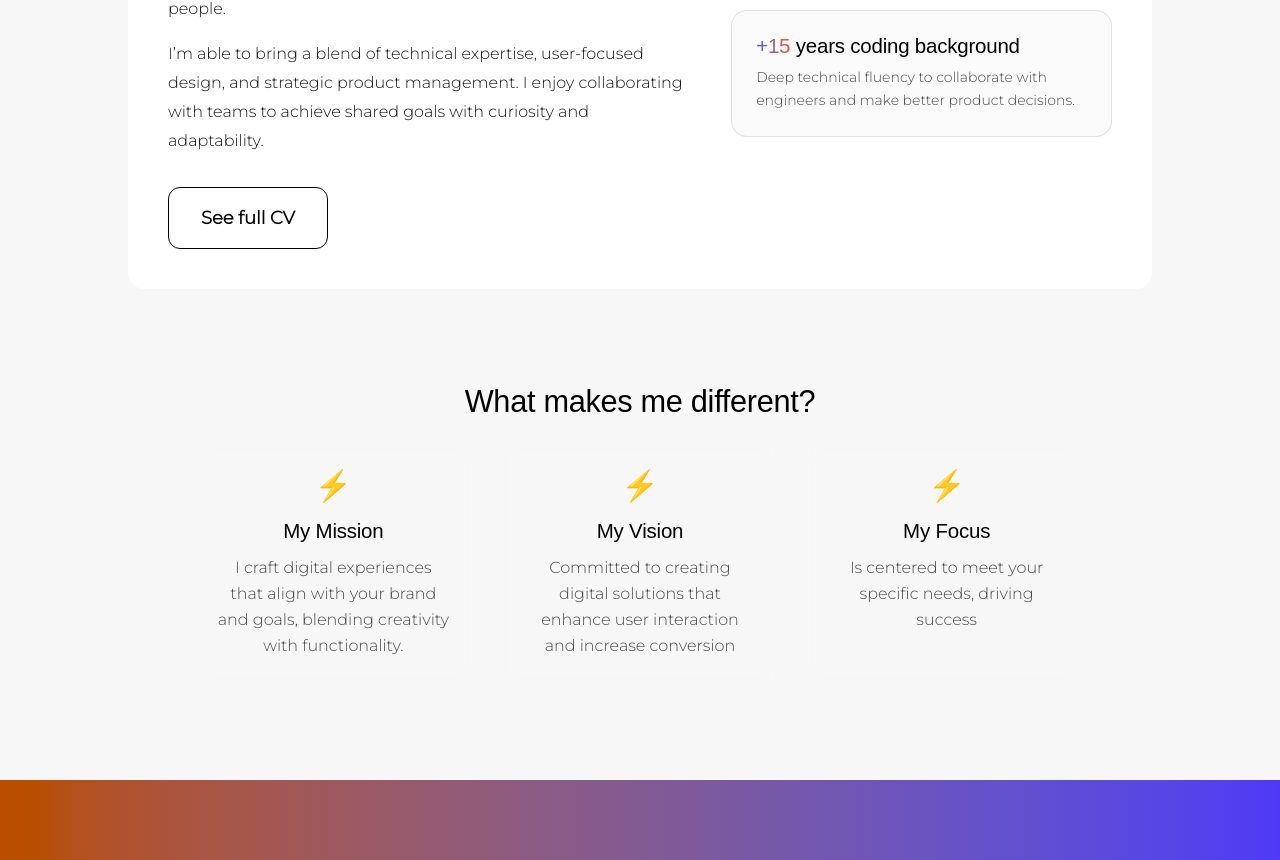
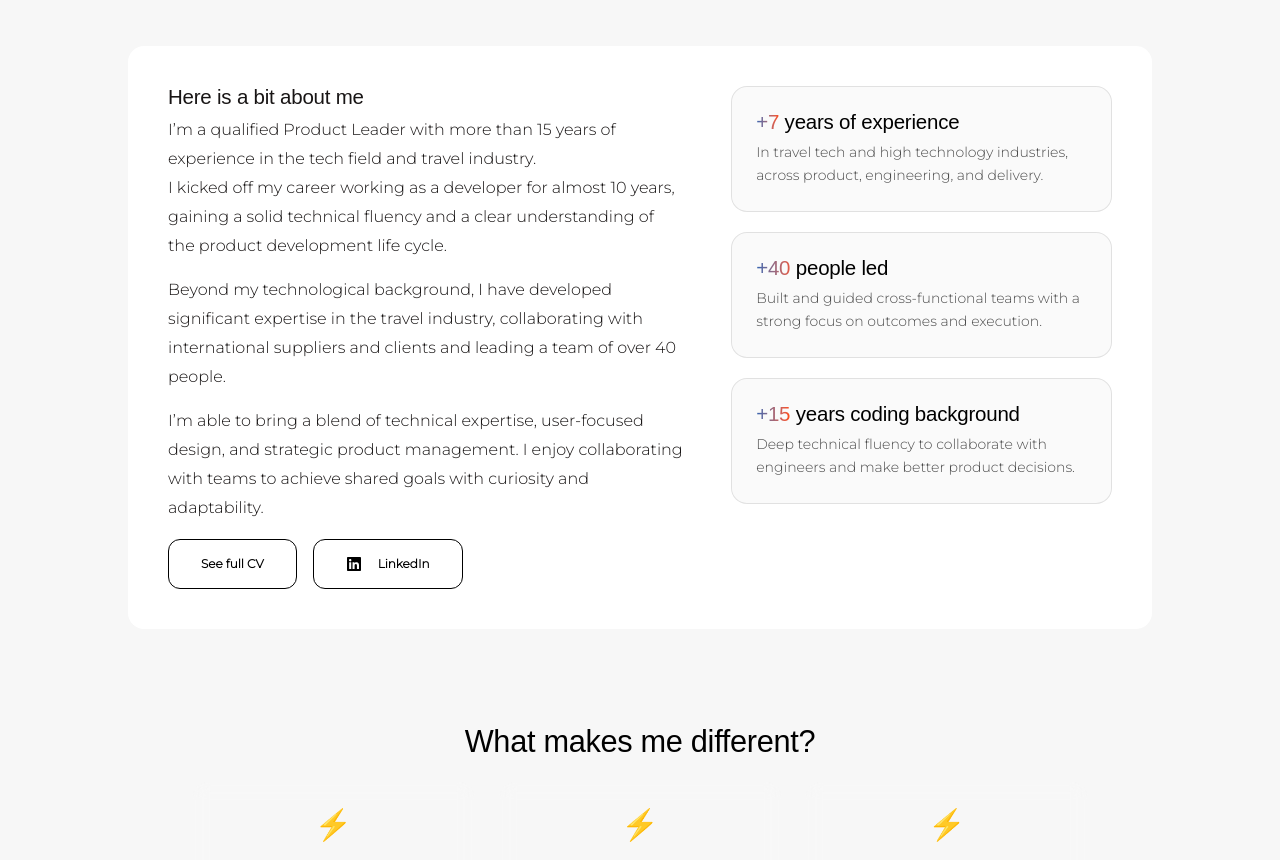
Before and after one commit to danielelaciura/danielelaciura, a Next.js app: page / in a window 1280 px wide. Shown: the part 1636-2496 px from the top of the page. Built offline with nearby package versions, Linux system fonts and the light colour scheme; a web font is replaced by a local one.

Commit message:
added links

```diff
--- a/app/components/AboutUs.tsx
+++ b/app/components/AboutUs.tsx
@@ -1,7 +1,7 @@
 "use client";
 
 import { motion } from "framer-motion";
-
+import { FaLinkedin } from "react-icons/fa"; // make sure react-icons is installed
 
 export default function AboutUs() {
   return (
@@ -44,13 +44,37 @@ export default function AboutUs() {
                 I’m able to bring a blend of technical expertise, user-focused design, and strategic product management. I enjoy collaborating with teams to achieve shared goals with curiosity and adaptability.
               </p>
 
+              <div className="flex gap-4 mt-4">
+              {/* CV Button */}
+                <a
+                  href="https://drive.google.com/file/d/1BOixjARVzCO36_2W629ILvwrqt3C304M/view?usp=sharing"
+                  target="_blank"
+                  rel="noopener noreferrer"
+                >
                   <motion.button
                     whileHover={{ scale: 1.05 }}
                     whileTap={{ scale: 0.95 }}
-                className="mt-4 px-8 py-4 rounded-xl border text-black font-semibold text-lg hover:shadow-lg hover:shadow-orange-500/50 transition-all"
+                    className="px-8 py-4 text-xs rounded-xl border text-black font-semibold hover:shadow-lg hover:shadow-blu-500/50 transition-all"
                   >
                     See full CV
                   </motion.button>
+                </a>
+
+                {/* LinkedIn Button */}
+                <a
+                  href="https://www.linkedin.com/in/daniele-la-ciura/"
+                  target="_blank"
+                  rel="noopener noreferrer"
+                >
+                  <motion.button
+                    whileHover={{ scale: 1.05 }}
+                    whileTap={{ scale: 0.95 }}
+                    className="px-8 py-4 text-xs flex rounded-xl border text-black font-semibold hover:shadow-lg gap-4 hover:shadow-blu-500/50 transition-all"
+                  >
+                    <FaLinkedin size={16} /> LinkedIn
+                  </motion.button>
+                </a>
+              </div>
             </div>
 
             <div className="text-left">
--- a/app/components/CallToAction.tsx
+++ b/app/components/CallToAction.tsx
@@ -17,16 +17,18 @@ export default function CallToAction() {
           <h2 className="text-4xl md:text-5xl font-bold mb-6 text-white">
             Have a dream project?
           </h2>
-          <p className="text-xl mb-8 max-w-2xl mx-auto  text-white">
+          <p className="text-lg mb-8 max-w-2xl mx-auto  text-white">
             Let&apos;s transform your vision into stunning reality. Reach out to us today and start the journey to a remarkable online presence.
           </p>
+          <a href="mailto:hello@danielelaciura.com">
             <motion.button
               whileHover={{ scale: 1.05 }}
               whileTap={{ scale: 0.95 }}
-            className="px-8 py-4 rounded-full  text-black bg-white font-semibold text-lg hover:shadow-lg hover:shadow-orange-500/50 transition-all"
+              className="px-8 py-4 rounded-full text-black bg-white font-semibold text-lg hover:shadow-lg hover:shadow-blue-500/50 transition-all"
             >
               Get In Touch
             </motion.button>
+          </a>
         </motion.div>
       </div>
     </section>
--- a/app/components/Hero.tsx
+++ b/app/components/Hero.tsx
@@ -24,7 +24,7 @@ const itemVariants = {
 
 export default function Hero() {
   return (
-    <section className=" flex items-center justify-center pt-44 px-1">
+    <section className="min-h-screen flex items-center justify-center px-1">
       <motion.div
         variants={containerVariants}
         initial="hidden"
--- a/app/components/What.tsx
+++ b/app/components/What.tsx
@@ -18,7 +18,6 @@ export default function What() {
       <motion.div
         initial={{ opacity: 0, y: 20 }}
         whileInView={{ opacity: 1, y: 0 }}
-        viewport={{ once: true }}
         transition={{ duration: 0.6 }}
         className="container mx-auto max-w-6xl"
       >
@@ -49,9 +48,11 @@ export default function What() {
               <motion.div
                 key={service.title}
                 initial={{ opacity: 0, y: 20 }}
-                animate={{ opacity: 1, y: 0 }}
-                transition={{ delay: index * 0.1 }}
+                whileInView={{ opacity: 1, y: 0 }}
+                viewport={{ once: true }}
+                transition={{ delay: index * 0.1, duration: 0.5 }}
                 whileHover={{ y: -5, scale: 1.02 }}
+
                 className="p-6 rounded-2xl bg-white border border-white/10 backdrop-blur-sm"
               >
                 <span className="text-3xl mb-4 text-white bg-gradient-to-br to-[#ff4a00] from-[#2962b2] rounded-xl w-auto px-2">{service.icon}
@@ -61,7 +62,7 @@ export default function What() {
                 <h3 className="text-xl text-black my-2">{service.title}</h3>
                 <p className="text-black/60 text-sm">{service.description}</p>
                 {
-                  service.tags.map((tag, index) => (<span className="inline-flex items-center gap-x-1 py-1 px-3 mr-2 mt-2 rounded-2xl text-xs font-medium bg-[#f7f7f7] text-surface-foreground">{tag}</span>))
+                  service.tags.map((tag) => (<span className="inline-flex items-center gap-x-1 py-1 px-3 mr-2 mt-2 rounded-2xl text-xs font-medium bg-[#f7f7f7] text-surface-foreground">{tag}</span>))
                 }
 
               </motion.div>
--- a/package.json
+++ b/package.json
@@ -12,7 +12,8 @@
     "framer-motion": "^12.31.0",
     "next": "16.1.6",
     "react": "19.2.3",
-    "react-dom": "19.2.3"
+    "react-dom": "19.2.3",
+    "react-icons": "^5.5.0"
   },
   "devDependencies": {
     "@tailwindcss/postcss": "^4",
```
Also changed, not shown: 1 other file (tests, documents, lock files or other folders). Lines whose indentation alone changed are shown as unchanged.
